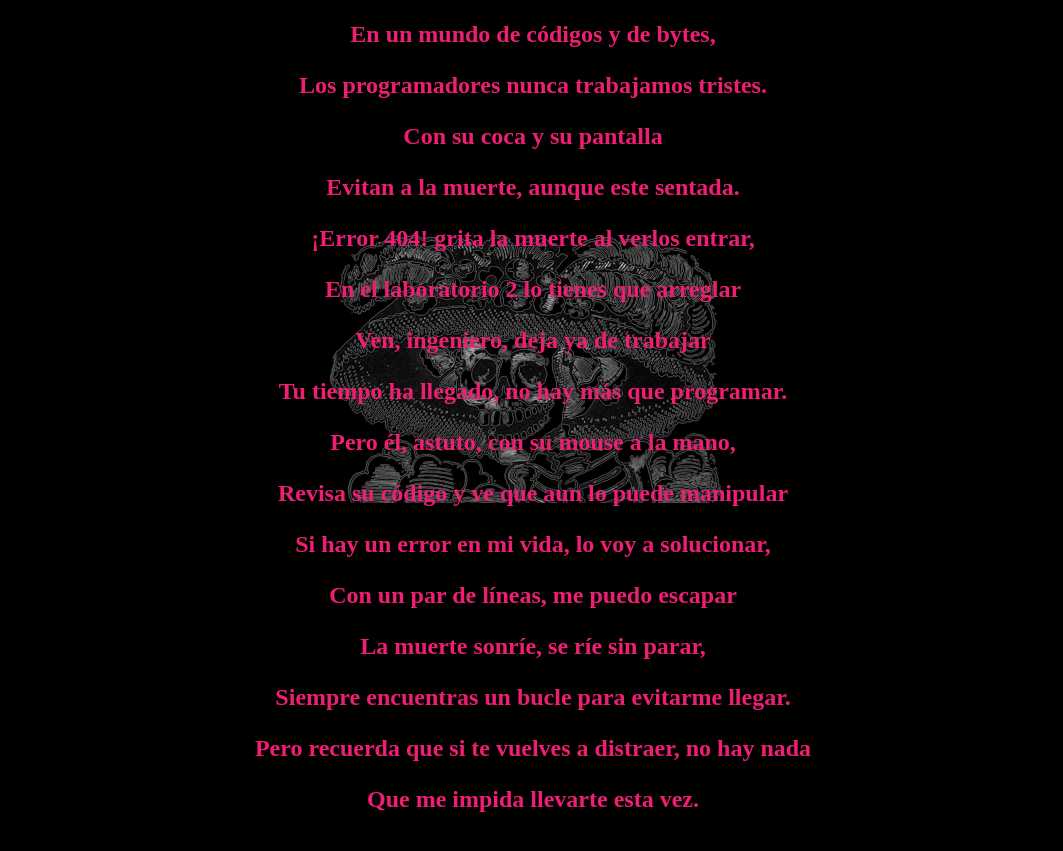
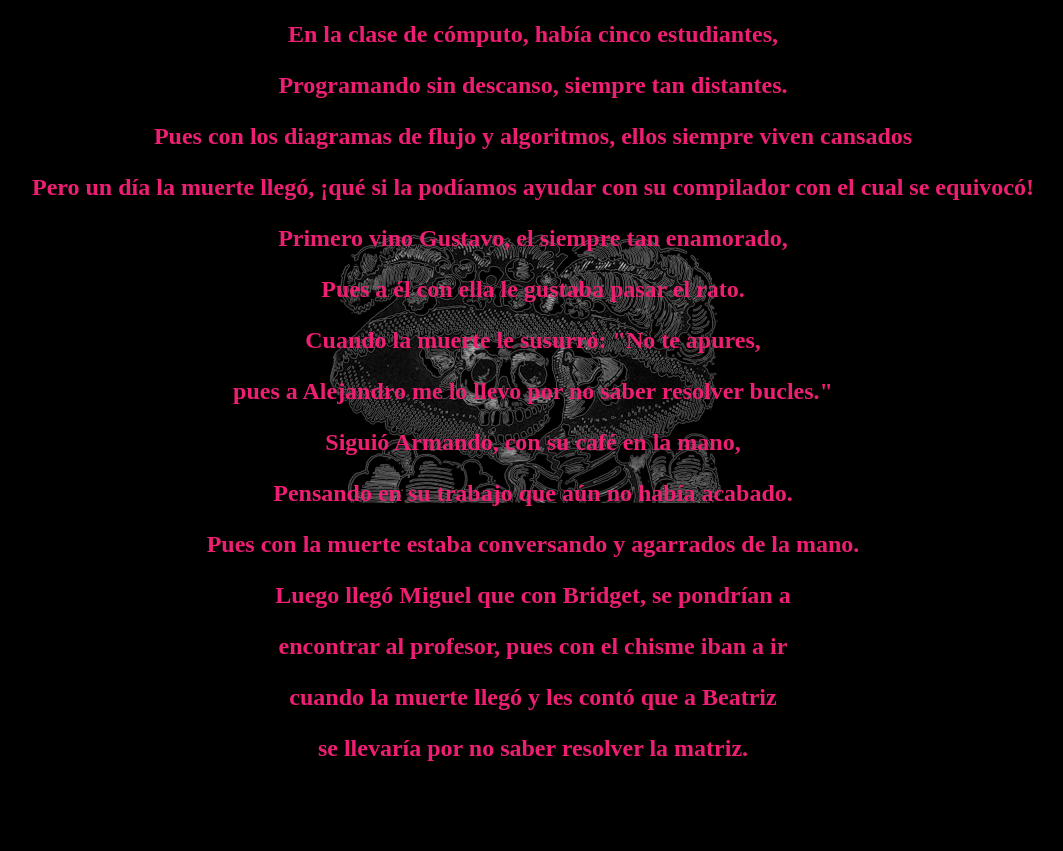
Before and after one commit to davidarista/calaverita_dsr13, a plain HTML site: page index.html in a window 1280 px wide. Shown: the part 55-906 px from the top of the page, without its empty margins (107-1170 px from the left). Drawn offline with Linux system fonts and the light colour scheme.

Commit message:
Update index.html

```diff
--- a/index.html
+++ b/index.html
@@ -41,22 +41,25 @@
     <div class="titulo">La Casa de los Susurros</div>
     <img src="image-removebg-preview.png" alt="Descripción de la imagen">
     <div class="calaverita">
-        <p>En un mundo de códigos y de bytes,</p>
-        <p>Los programadores nunca trabajamos tristes.</p>
-        <p>Con su coca y su pantalla</p>
-        <p>Evitan a la muerte, aunque este sentada.</p>
-        <p>¡Error 404! grita la muerte al verlos entrar,</p>
-        <p>En el laboratorio 2 lo tienes que arreglar</p>
-        <p>Ven, ingeniero, deja ya de trabajar</p>
-        <p>Tu tiempo ha llegado, no hay más que programar.</p>
-        <p>Pero él, astuto, con su mouse a la mano,</p>
-        <p>Revisa su código y ve que aun lo puede manipular</p>
-        <p>Si hay un error en mi vida, lo voy a solucionar,</p>
-        <p>Con un par de líneas, me puedo escapar</p>
-        <p>La muerte sonríe, se ríe sin parar,</p>
-        <p>Siempre encuentras un bucle para evitarme llegar.</p>
-        <p>Pero recuerda que si te vuelves a distraer, no hay nada</p>
-        <p>Que me impida llevarte esta vez.</p>
+        <p>En la clase de cómputo, había cinco estudiantes,</p>
+        <p>Programando sin descanso, siempre tan distantes.</p>
+        <p>Pues con los diagramas de flujo y algoritmos, ellos siempre viven cansados</p>
+        <p>Pero un día la muerte llegó, ¡qué si la podíamos ayudar con su compilador con el cual se equivocó!</p>
+
+        <p>Primero vino Gustavo, el siempre tan enamorado,</p>
+        <p>Pues a él con ella le gustaba pasar el rato.</p>
+        <p>Cuando la muerte le susurró: "No te apures,</p>
+        <p>pues a Alejandro me lo llevo por no saber resolver bucles."</p>
+
+        <p>Siguió Armando, con su café en la mano,</p>
+        <p>Pensando en su trabajo que aún no había acabado.</p>
+        <p>Pues con la muerte estaba conversando y agarrados de la mano.</p>
+
+        <p>Luego llegó Miguel que con Bridget, se pondrían a</p>
+        <p>encontrar al profesor, pues con el chisme iban a ir </p>
+        <p>cuando la muerte llegó y les contó que a Beatriz</p>
+        <p>se llevaría por no saber resolver la matriz.</p>
+
     </div>
 </body>
 </html>
```
